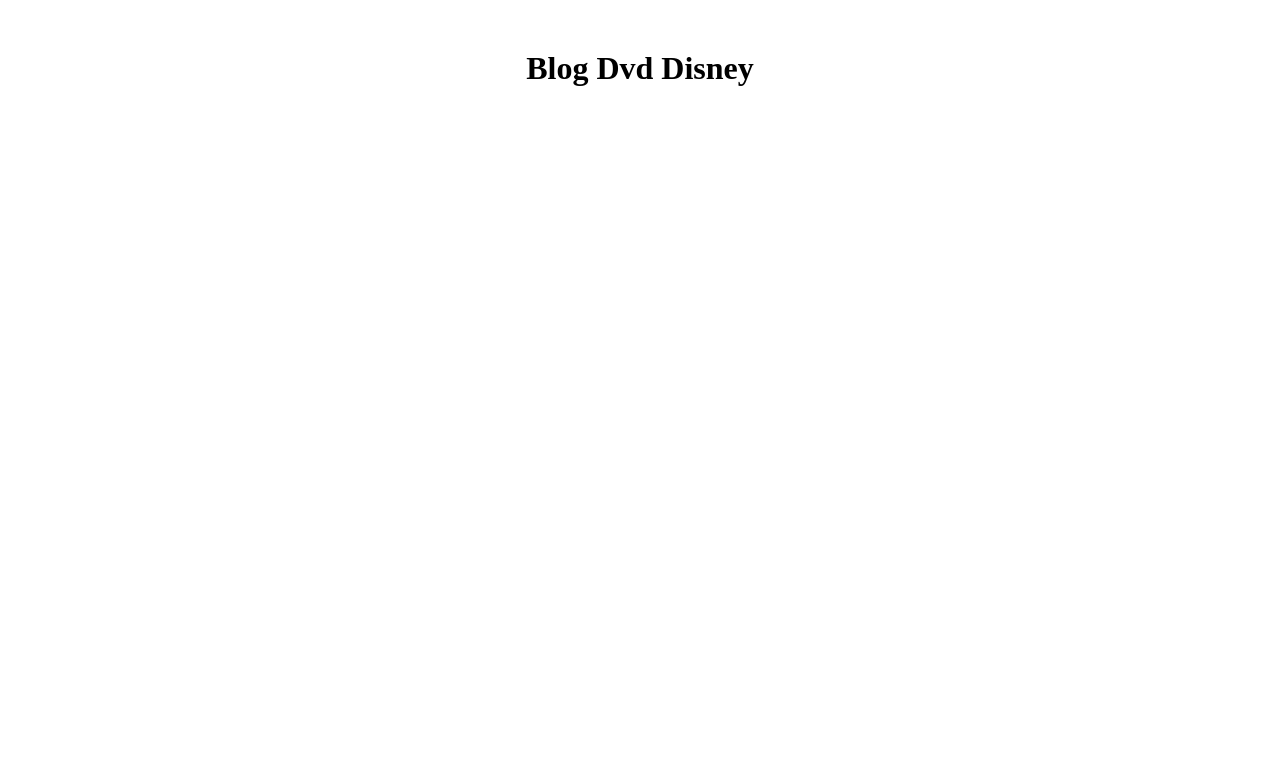
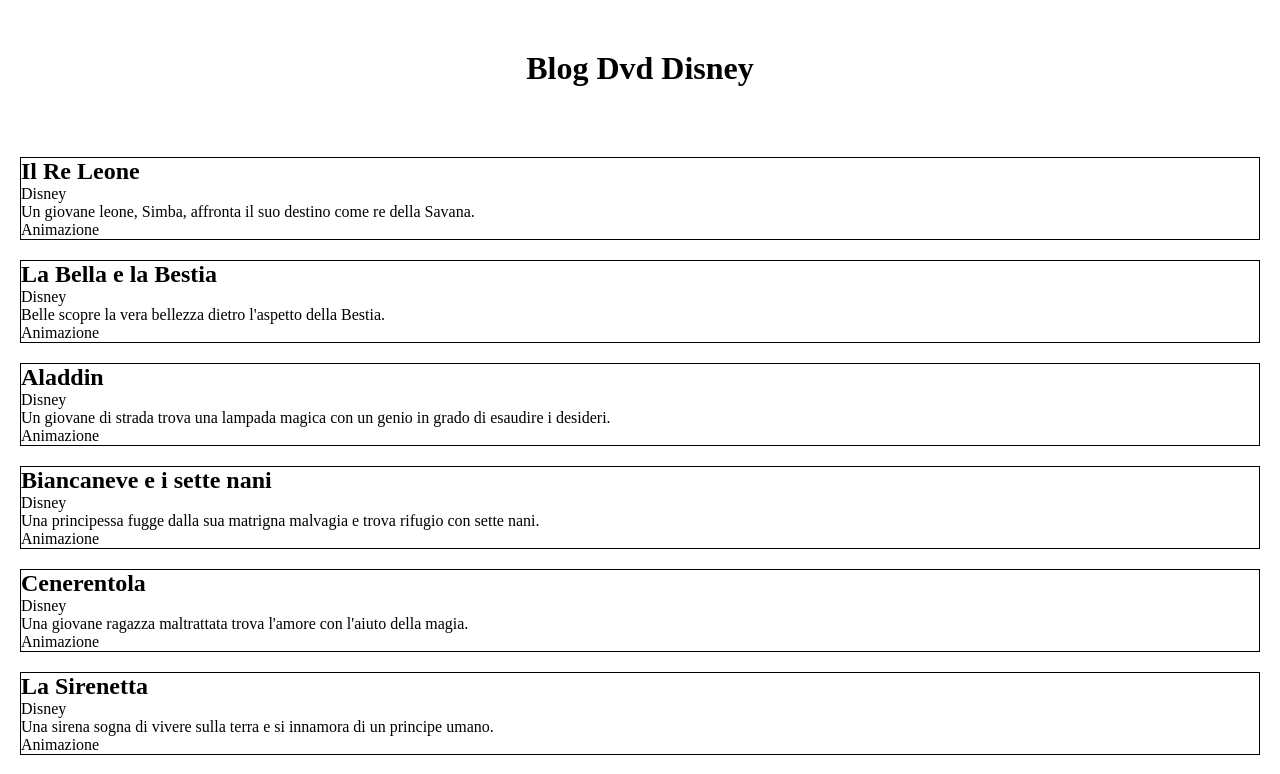
Before and after one commit to YleniaMighela/react-form-multifield, a React (Vite) app: page / in a window 1280 px wide. Shown: the top 774 px of the page. Built offline with nearby package versions, Linux system fonts and the light colour scheme.

Commit message:
added array iteration

```diff
--- a/src/components/DisneyForm.jsx
+++ b/src/components/DisneyForm.jsx
@@ -76,9 +76,26 @@
 
 const DisneyForm = () => {
 
+    // utilizzo dello useState per la gestione dei dati ( l'array con gli oggetti)
+    const [dvdDisney, setdvdDisney] = useState(initialDisneyData);
+
+
     return (
+        <>
+            <h1>Blog Dvd Disney</h1>
 
-        <h1>Blog Dvd Disney</h1>
+
+            {dvdDisney.map((dvd) => (
+                <div className='container' key={dvd.id}>
+                    <h2>{dvd.titolo}</h2>
+                    <span>{dvd.autore}</span>
+                    <p>{dvd.contenuto}</p>
+                    <span>{dvd.categoria}</span>
+                </div>
+            ))
+            }
+        </>
+
 
 
     )
--- a/src/index.css
+++ b/src/index.css
@@ -8,3 +8,8 @@
   text-align: center;
   padding: 50px;
 }
+
+.container {
+  margin: 20px;
+  border: solid 1px black;
+}
```
